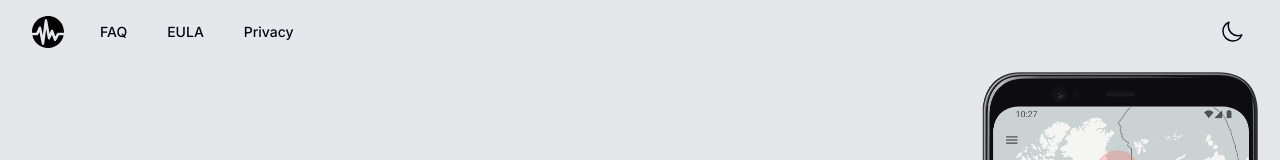
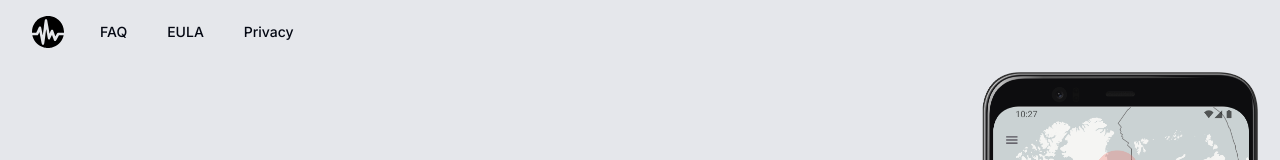
Before and after one commit to salindersidhu/quakemap-site, a Next.js app: page / in a window 1280 px wide. Shown: the top 160 px of the page. Built offline with nearby package versions, Linux system fonts and the light colour scheme.

Commit message:
chore(theme): disable light mode / dark mode button for now

```diff
--- a/src/app/providers.tsx
+++ b/src/app/providers.tsx
@@ -4,7 +4,11 @@ import { ThemeProvider } from "next-themes";
 
 export function Providers({ children }: { children: React.ReactNode }) {
   return (
-    <ThemeProvider attribute="class" defaultTheme="system" enableSystem>
+    <ThemeProvider
+      attribute="class"
+      defaultTheme="system"
+      enableColorScheme={false}
+    >
       {children}
     </ThemeProvider>
   );
--- a/src/components/header.tsx
+++ b/src/components/header.tsx
@@ -9,7 +9,7 @@ import {
 } from "@headlessui/react";
 import { Bars3Icon, XMarkIcon } from "@heroicons/react/24/outline";
 
-import ThemeSwitch from "@/components/themeSwitch";
+// import ThemeSwitch from "@/components/themeSwitch";
 import navigation from "@/data/navigation.json";
 
 export default function Header() {
@@ -59,9 +59,13 @@ export default function Header() {
               </div>
             </div>
           </div>
-          <div className="absolute inset-y-0 right-0 flex items-center pr-2 sm:static sm:inset-auto sm:ml-6 sm:pr-0">
+          {/*
+            Temporarily disable button due to theme toggle issues in next-themes v0.4.6 with Next.js 16.
+            See: https://github.com/pacocoursey/next-themes/issues/375
+          */}
+          {/* <div className="absolute inset-y-0 right-0 flex items-center pr-2 sm:static sm:inset-auto sm:ml-6 sm:pr-0">
             <ThemeSwitch />
-          </div>
+          </div> */}
         </div>
       </div>
 
--- a/src/components/themeSwitch.tsx
+++ b/src/components/themeSwitch.tsx
@@ -8,6 +8,7 @@ export default function ThemeSwitch() {
   const [mounted, setMounted] = useState(false);
   const { setTheme, resolvedTheme } = useTheme();
 
+  // eslint-disable-next-line react-hooks/set-state-in-effect
   useEffect(() => setMounted(true), []);
 
   if (!mounted) return <></>;
```
